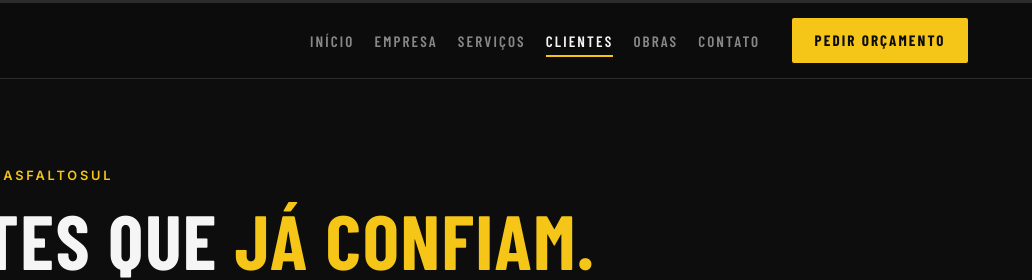
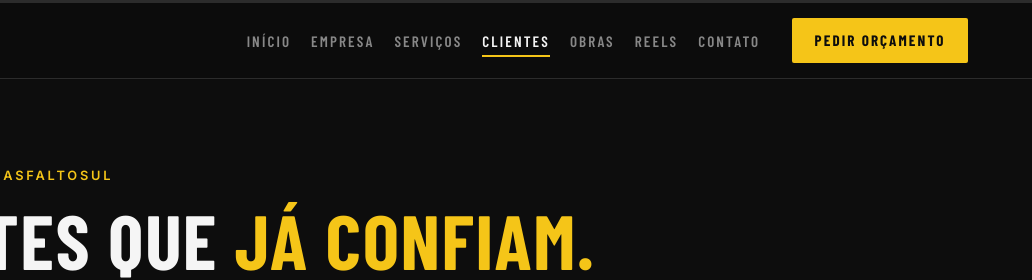
Before and after one commit to The-Dog-of/ASFALTO-SUL, a plain HTML site: page clientes.html in a window 1280 px wide. Shown: the top 280 px of the page, 248-1280 px from the left. Drawn offline with nearby package versions, Linux system fonts and the light colour scheme; a web font is replaced by a local one.

Commit message:
update rells on menu nav

```diff
--- a/clientes.html
+++ b/clientes.html
@@ -25,6 +25,7 @@
         <li><a href="servicos.html">Serviços</a></li>
         <li><a href="clientes.html">Clientes</a></li>
         <li><a href="obras.html">Obras</a></li>
+        <li><a href="reels.html">Reels</a></li>
         <li><a href="contato.html">Contato</a></li>
       </ul>
       <a href="contato.html" class="btn-orcamento">Pedir orçamento</a>
```
Also changed, not shown: contato.html (+1 -0 lines), empresa.html (+1 -0 lines), index.html (+1 -0 lines), obras.html (+1 -1 lines), servicos.html (+1 -0 lines).
